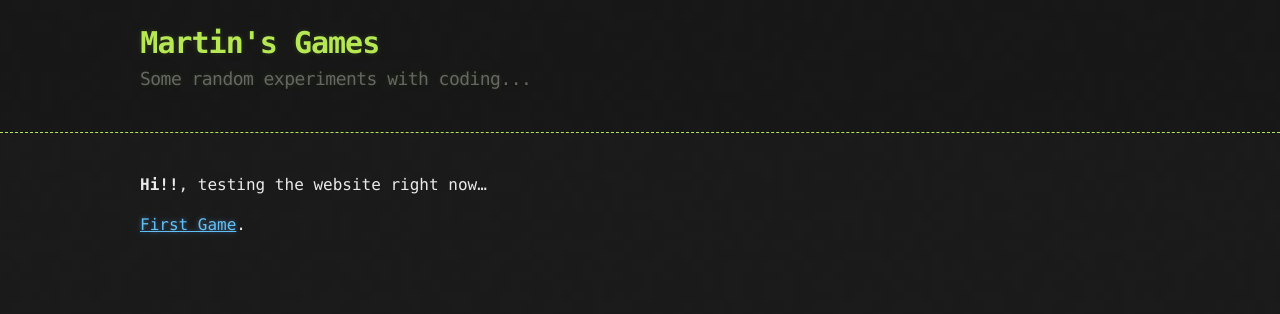
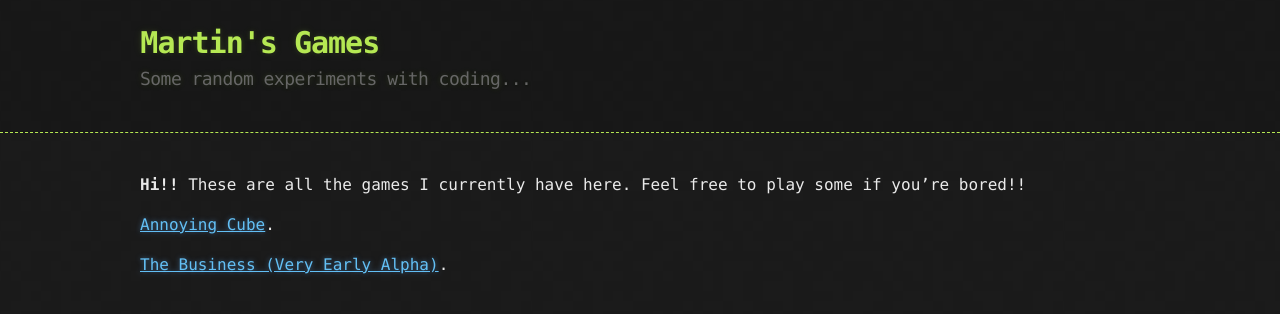
Before and after one commit to makoteo/blog, a Jekyll site: the page built from index.md, in a window 1280 px wide. Shown: the top 314 px of the page. Built offline with Jekyll 4.4.1, drawn with Linux system fonts in a browser that asks for light colours.

Commit message:
Changing Main Website!!

```diff
--- a/index.md
+++ b/index.md
@@ -2,6 +2,8 @@
 layout: default
 ---
 
-**Hi!!**, testing the website right now...
+**Hi!!** These are all the games I currently have here. Feel free to play some if you're bored!!
 
-[First Game](./games/flying-cube/index.html).
+[Annoying Cube](./games/flying-cube/index.html).
+
+[The Business (Very Early Alpha)](./games/the-business-dev/index.html).
```
